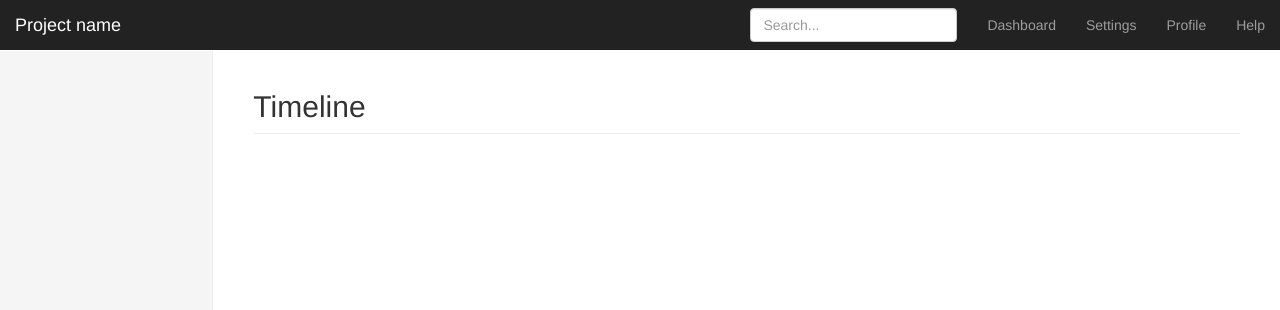
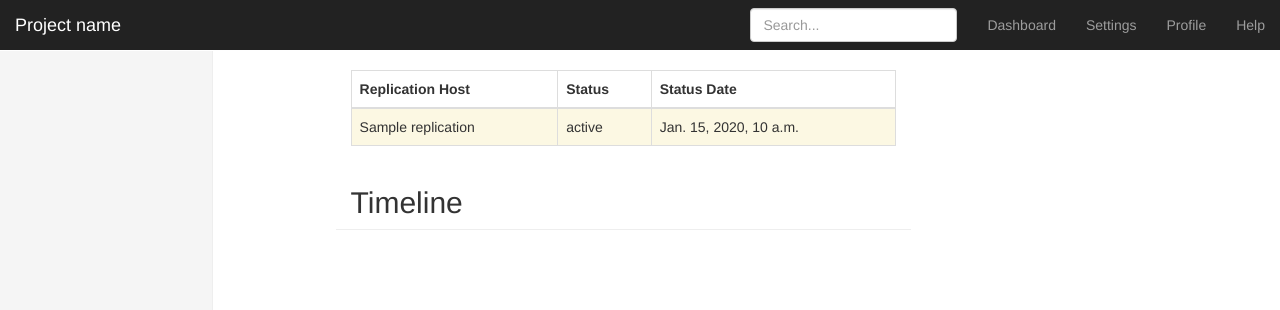
Before and after one commit to TracyWebTech/dbcmonitor, a Django app: page /monitor/ in a window 1280 px wide. Shown: the top 310 px of the page. Run offline with Django 3.2, Linux system fonts and the light colour scheme; tables that the repository leaves empty hold one stand-in row (values such as "Sample post"); some libraries are stand-ins or nearby versions.

Commit message:
Initial view status of hosts. Closes #9
Signed-off-by: Alexandre Barbosa <alexandreab@live.com>

```diff
--- a/dbcmonitor/monitor/templates/monitor.html
+++ b/dbcmonitor/monitor/templates/monitor.html
@@ -5,9 +5,42 @@
 
 
 {% block main-content %}
+  {% block host-status %}
+
+  <div class="table-responsive col-md-7 col-md-push-1">
+    <table class="table table-bordered table-striped table-hover">
+      <thead>
+        <tr>
+          <th>Replication Host</th>
+          <th>Status</th>
+          <th>Status Date</th>
+        </tr>
+      <thead>
+
+      <tbody>
+        {% for replication in replications %}
+          {% if replication.status == "connected" %}
+            <tr class="success">
+          {% elif replication.status == "ERROR" %}
+            <tr class="danger">
+          {% else %}
+            <tr class="warning">
+          {% endif %}
+
+            <td>{{ replication.name }}</td>
+            <td>{{ replication.status }}</td>
+            <td>{{ replication.status_date }}</td>
+
+          </tr>
+        {% endfor %}
+      </tbody>
+    </table>
+  </div>
+
+  {% endblock %}
 
   {% block timeline %}
-  <h2 class="sub-header">Timeline</h2>
+  <h2 class="sub-header col-md-7 col-xm-7 col-md-push-1">Timeline</h2>
 
   {% for database in databases %}
       <div class="row featurette">
--- a/dbcmonitor/monitor/views.py
+++ b/dbcmonitor/monitor/views.py
@@ -56,10 +56,12 @@ def home(request):
 
     rep_list = []
 
-    for rep in ReplicationStatus.objects.all():
+    for rep in Replication.objects.all():
+        last_status = ReplicationStatus.objects.filter(replication=rep).last()
         rep_status = {}
-        rep_status['name'] = rep.replication.host_name
-        rep_status['status'] = rep.conn_status
+        rep_status['name'] = rep.host_name
+        rep_status['status'] = last_status.conn_status
+        rep_status['status_date'] = last_status.status_date
 
         rep_list.append(rep_status)
 
```
